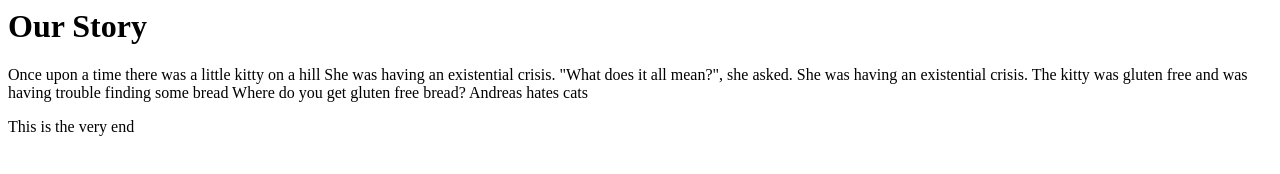
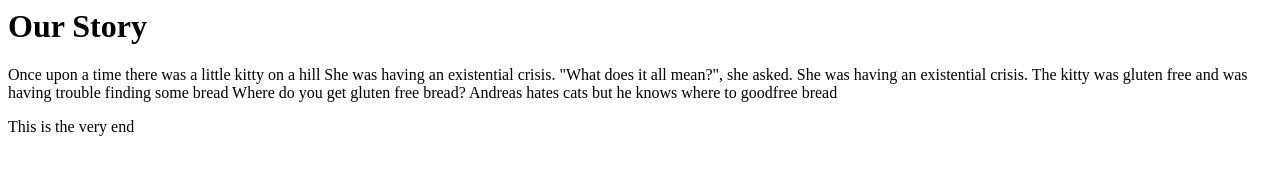
Before and after one commit to abrownBrainStation/week-6-storytime, a plain HTML site: page index.html in a window 1280 px wide. Drawn offline with Linux system fonts and the light colour scheme.

Commit message:
Kates line

```diff
--- a/index.html
+++ b/index.html
@@ -9,6 +9,7 @@
     The kitty was gluten free and was having trouble finding some bread
     Where do you get gluten free bread?
     Andreas hates cats
+    but he  knows where to goodfree bread
 
 
 
```
